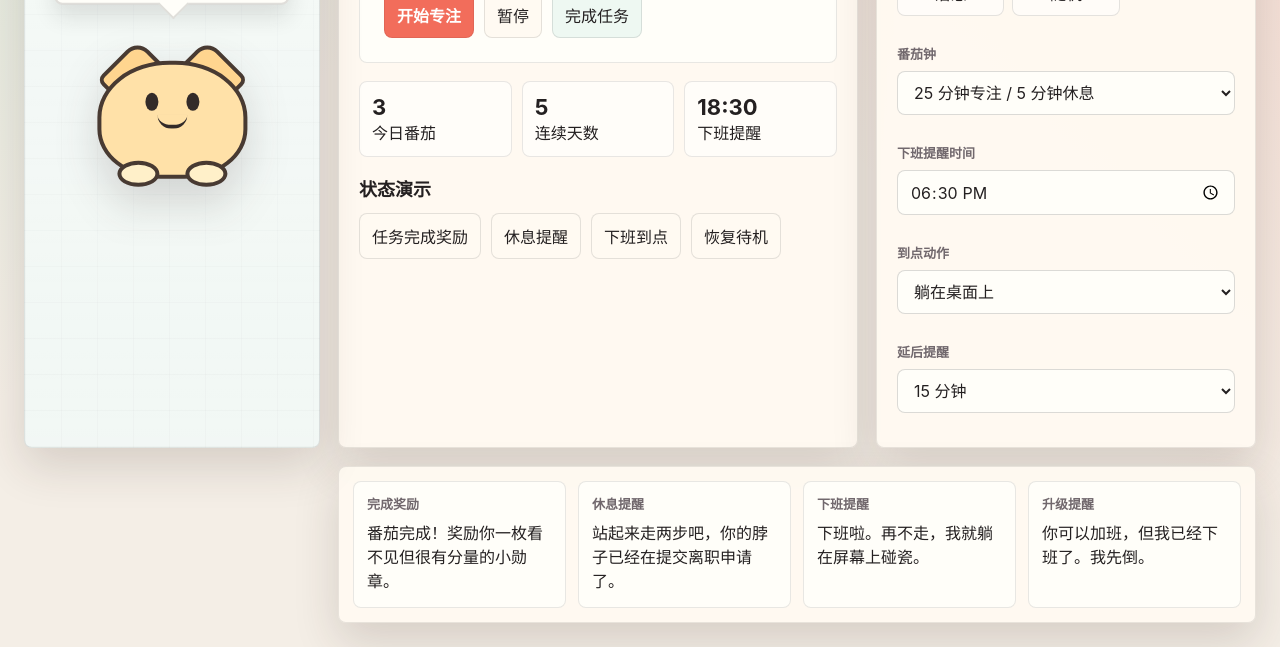
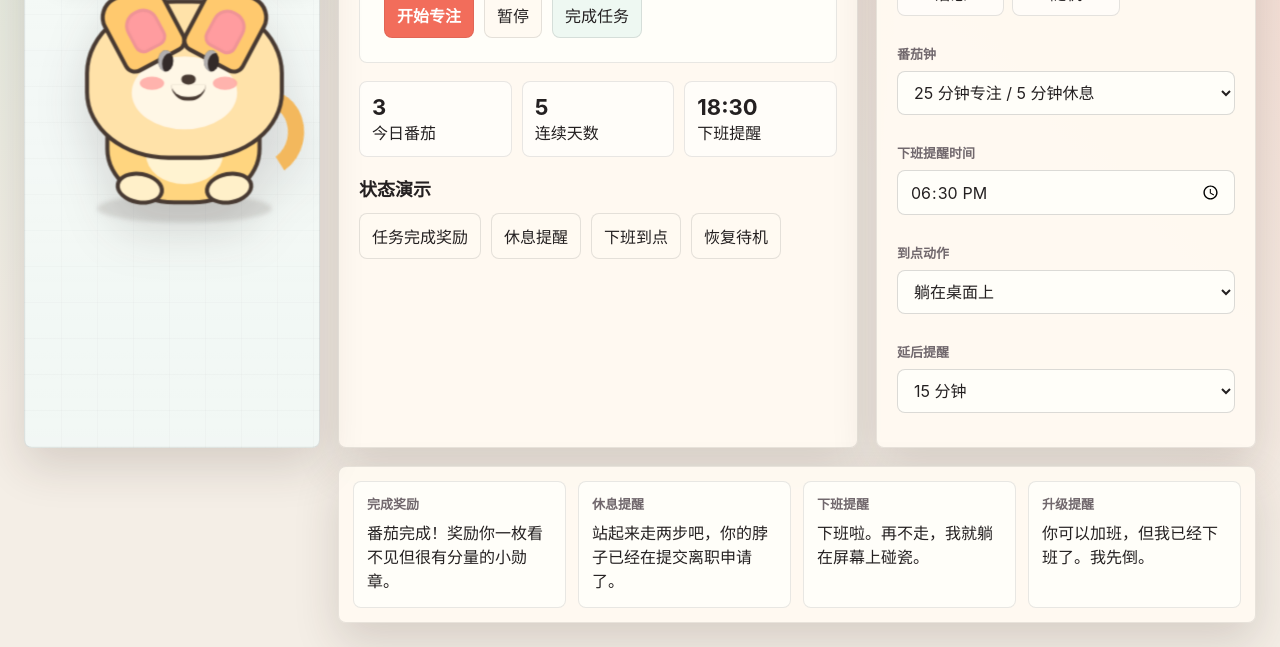
Before and after one commit to luoqing/pomopet-macos, a plain HTML site: page prototype/index.html in a window 1280 px wide. Shown: the part 376-1023 px from the top of the page. Drawn offline with Linux system fonts and the light colour scheme.

Commit message:
prototype: make desktop pet cuter

```diff
--- a/prototype/index.html
+++ b/prototype/index.html
@@ -149,94 +149,255 @@
     }
 
     .pet {
-      width: 210px;
-      height: 180px;
+      width: 260px;
+      height: 236px;
       position: relative;
-      filter: drop-shadow(0 20px 22px rgba(42, 32, 28, 0.16));
+      filter: drop-shadow(0 22px 24px rgba(42, 32, 28, 0.16));
       transition: transform 180ms ease;
+      animation: pet-breathe 3.2s ease-in-out infinite;
+    }
+
+    .pet-shadow {
+      position: absolute;
+      left: 44px;
+      bottom: 4px;
+      width: 172px;
+      height: 28px;
+      background: rgba(72, 58, 50, 0.14);
+      border-radius: 50%;
+      filter: blur(2px);
+    }
+
+    .pet-tail {
+      position: absolute;
+      right: 18px;
+      bottom: 54px;
+      width: 78px;
+      height: 86px;
+      border: 16px solid #f3b85d;
+      border-left-color: transparent;
+      border-bottom-color: transparent;
+      border-radius: 50%;
+      transform: rotate(18deg);
+      transform-origin: 18px 72px;
+      animation: tail-wiggle 2.4s ease-in-out infinite;
     }
 
     .pet-body {
       position: absolute;
-      left: 30px;
+      left: 52px;
       bottom: 22px;
-      width: 150px;
-      height: 118px;
-      background: #ffe1a8;
+      width: 154px;
+      height: 124px;
+      background:
+        radial-gradient(circle at 68% 28%, rgba(255, 255, 255, 0.55) 0 15%, transparent 16%),
+        #ffd57f;
       border: 4px solid #483a32;
-      border-radius: 48% 48% 42% 42%;
+      border-radius: 48% 48% 44% 44%;
+    }
+
+    .pet-head {
+      position: absolute;
+      left: 32px;
+      top: 12px;
+      width: 196px;
+      height: 158px;
+      background:
+        radial-gradient(circle at 64% 22%, rgba(255, 255, 255, 0.72) 0 12%, transparent 13%),
+        #ffe2a9;
+      border: 4px solid #483a32;
+      border-radius: 46% 46% 42% 42%;
+      z-index: 2;
     }
 
     .pet-ear {
       position: absolute;
-      top: 28px;
-      width: 52px;
-      height: 58px;
-      background: #ffd58f;
+      top: -16px;
+      width: 68px;
+      height: 78px;
+      background: #ffc96e;
       border: 4px solid #483a32;
-      border-radius: 16px 16px 8px 8px;
-      transform: rotate(45deg);
+      border-radius: 22px 22px 12px 12px;
+      z-index: 1;
     }
 
     .pet-ear.left {
-      left: 42px;
+      left: 18px;
+      transform: rotate(-28deg);
     }
 
     .pet-ear.right {
-      right: 42px;
-      transform: rotate(-45deg);
+      right: 18px;
+      transform: rotate(28deg);
+    }
+
+    .pet-inner-ear {
+      position: absolute;
+      left: 14px;
+      top: 18px;
+      width: 34px;
+      height: 42px;
+      background: #ff9c9f;
+      border-radius: 16px 16px 10px 10px;
+      box-shadow: inset 0 0 0 3px rgba(72, 58, 50, 0.08);
+    }
+
+    .pet-face-patch {
+      position: absolute;
+      left: 50%;
+      bottom: 26px;
+      width: 104px;
+      height: 72px;
+      background: #fff7e6;
+      border-radius: 50%;
+      transform: translateX(-50%);
     }
 
     .pet-face {
       position: absolute;
-      left: 58px;
-      bottom: 58px;
-      width: 94px;
-      height: 62px;
+      left: 44px;
+      bottom: 38px;
+      width: 108px;
+      height: 76px;
+      z-index: 3;
     }
 
     .eye {
       position: absolute;
-      top: 12px;
-      width: 13px;
-      height: 18px;
+      top: 10px;
+      width: 15px;
+      height: 21px;
       background: #332b29;
       border-radius: 50%;
+      box-shadow: inset 4px 3px 0 rgba(255, 255, 255, 0.62);
     }
 
-    .eye.left { left: 20px; }
-    .eye.right { right: 20px; }
+    .eye.left { left: 24px; }
+    .eye.right { right: 24px; }
+
+    .nose {
+      position: absolute;
+      left: 50%;
+      top: 34px;
+      width: 14px;
+      height: 10px;
+      background: #483a32;
+      border-radius: 50% 50% 60% 60%;
+      transform: translateX(-50%);
+    }
 
     .mouth {
       position: absolute;
       left: 50%;
-      top: 34px;
-      width: 30px;
-      height: 14px;
-      border-bottom: 4px solid #332b29;
+      top: 44px;
+      width: 34px;
+      height: 16px;
+      border-bottom: 4px solid #483a32;
       border-radius: 0 0 18px 18px;
       transform: translateX(-50%);
     }
 
+    .cheek {
+      position: absolute;
+      top: 36px;
+      width: 24px;
+      height: 13px;
+      background: #ffaaa5;
+      border-radius: 50%;
+      opacity: 0.88;
+    }
+
+    .cheek.left { left: 6px; }
+    .cheek.right { right: 6px; }
+
     .paw {
       position: absolute;
-      bottom: 14px;
-      width: 42px;
-      height: 26px;
+      bottom: 22px;
+      width: 48px;
+      height: 32px;
       background: #fff0c9;
       border: 4px solid #483a32;
       border-radius: 50%;
+      z-index: 3;
     }
 
-    .paw.left { left: 50px; }
-    .paw.right { right: 50px; }
+    .paw.left {
+      left: 62px;
+      transform: rotate(10deg);
+    }
+
+    .paw.right {
+      right: 62px;
+      transform: rotate(-10deg);
+    }
+
+    .pet-belly {
+      position: absolute;
+      left: 92px;
+      bottom: 42px;
+      width: 76px;
+      height: 58px;
+      background: #fff3d1;
+      border-radius: 50%;
+      z-index: 1;
+    }
+
+    .sparkle {
+      position: absolute;
+      width: 16px;
+      height: 16px;
+      opacity: 0;
+      z-index: 5;
+    }
+
+    .sparkle::before,
+    .sparkle::after {
+      content: "";
+      position: absolute;
+      left: 7px;
+      top: 0;
+      width: 3px;
+      height: 16px;
+      background: #ffd166;
+      border-radius: 3px;
+    }
+
+    .sparkle::after {
+      transform: rotate(90deg);
+    }
+
+    .sparkle.one {
+      left: 24px;
+      top: 58px;
+    }
+
+    .sparkle.two {
+      right: 16px;
+      top: 72px;
+      transform: scale(0.72);
+    }
+
+    .action-reward .pet {
+      animation: pet-hop 620ms cubic-bezier(.2, .9, .25, 1.2) 1, pet-breathe 3.2s ease-in-out 700ms infinite;
+    }
+
+    .action-reward .sparkle {
+      animation: sparkle-pop 900ms ease-out 1;
+    }
 
     .action-lie .pet {
-      transform: rotate(90deg) translateX(6px);
+      transform: rotate(90deg) translateX(10px);
+      animation: none;
+    }
+
+    .action-lie .pet-tail {
+      animation: none;
+      transform: rotate(-8deg);
     }
 
     .action-dead .pet {
-      transform: rotate(90deg) translateX(6px);
+      transform: rotate(90deg) translateX(10px);
+      animation: none;
     }
 
     .action-dead .eye {
@@ -260,6 +421,19 @@
     .action-dead .eye::before { transform: rotate(45deg); }
     .action-dead .eye::after { transform: rotate(-45deg); }
 
+    .action-dead .mouth {
+      width: 24px;
+      height: 10px;
+      border-top: 4px solid #483a32;
+      border-bottom: 0;
+      border-radius: 18px 18px 0 0;
+    }
+
+    .action-dead .pet-tail {
+      animation: none;
+      transform: rotate(-24deg);
+    }
+
     .action-block .pet-stage {
       top: 43%;
       width: min(92%, 430px);
@@ -267,6 +441,30 @@
 
     .action-block .pet {
       transform: scale(1.22);
+      animation: none;
+    }
+
+    @keyframes pet-breathe {
+      0%, 100% { transform: translateY(0) scale(1); }
+      50% { transform: translateY(-4px) scale(1.015); }
+    }
+
+    @keyframes tail-wiggle {
+      0%, 100% { transform: rotate(12deg); }
+      50% { transform: rotate(24deg); }
+    }
+
+    @keyframes pet-hop {
+      0% { transform: translateY(0) rotate(0); }
+      38% { transform: translateY(-24px) rotate(-5deg); }
+      72% { transform: translateY(2px) rotate(3deg); }
+      100% { transform: translateY(0) rotate(0); }
+    }
+
+    @keyframes sparkle-pop {
+      0% { opacity: 0; transform: scale(0.2) rotate(0); }
+      35% { opacity: 1; transform: scale(1.15) rotate(18deg); }
+      100% { opacity: 0; transform: scale(0.7) rotate(45deg); }
     }
 
     .action-lights .desktop {
@@ -498,13 +696,24 @@
       <div class="pet-stage">
         <div class="bubble" id="bubble">今天的目标写在番茄里，别写在焦虑里。准备好了我就趴下陪你。</div>
         <div class="pet" aria-label="可爱桌面宠物">
-          <div class="pet-ear left"></div>
-          <div class="pet-ear right"></div>
+          <span class="sparkle one"></span>
+          <span class="sparkle two"></span>
+          <div class="pet-shadow"></div>
+          <div class="pet-tail"></div>
           <div class="pet-body"></div>
-          <div class="pet-face">
-            <span class="eye left"></span>
-            <span class="eye right"></span>
-            <span class="mouth"></span>
+          <div class="pet-belly"></div>
+          <div class="pet-head">
+            <div class="pet-ear left"><span class="pet-inner-ear"></span></div>
+            <div class="pet-ear right"><span class="pet-inner-ear"></span></div>
+            <div class="pet-face-patch"></div>
+            <div class="pet-face">
+              <span class="eye left"></span>
+              <span class="eye right"></span>
+              <span class="cheek left"></span>
+              <span class="cheek right"></span>
+              <span class="nose"></span>
+              <span class="mouth"></span>
+            </div>
           </div>
           <span class="paw left"></span>
           <span class="paw right"></span>
@@ -643,7 +852,7 @@
     };
 
     function clearActions() {
-      app.classList.remove("action-lie", "action-dead", "action-block", "action-lights");
+      app.classList.remove("action-reward", "action-lie", "action-dead", "action-block", "action-lights");
     }
 
     function setAction(mode) {
@@ -659,6 +868,7 @@
         const mode = button.dataset.sim;
         if (mode === "reward") {
           clearActions();
+          app.classList.add("action-reward");
           bubble.textContent = lines.reward;
           sessions.textContent = String(Number(sessions.textContent) + 1);
           time.textContent = "00:00";
@@ -693,6 +903,7 @@
 
     document.getElementById("completeBtn").addEventListener("click", () => {
       clearActions();
+      app.classList.add("action-reward");
       bubble.textContent = lines.reward;
       sessions.textContent = String(Number(sessions.textContent) + 1);
       time.textContent = "00:00";
```
